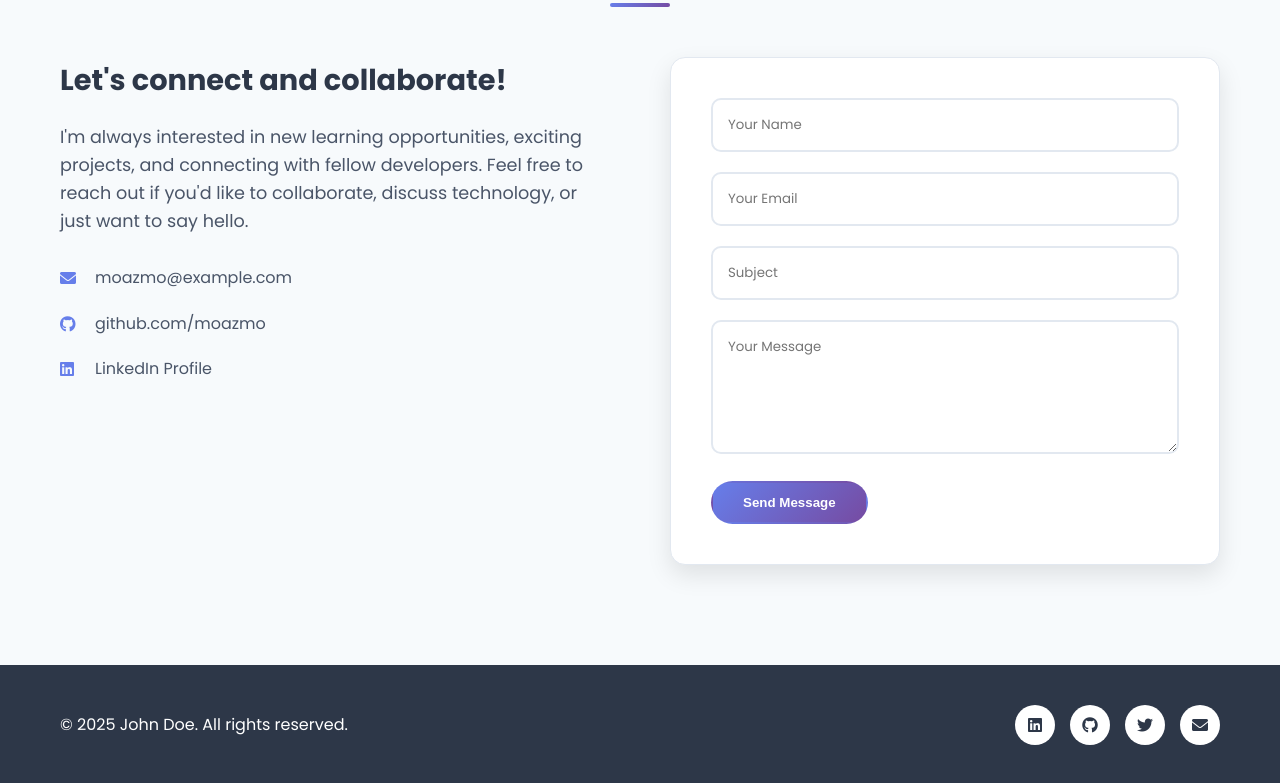
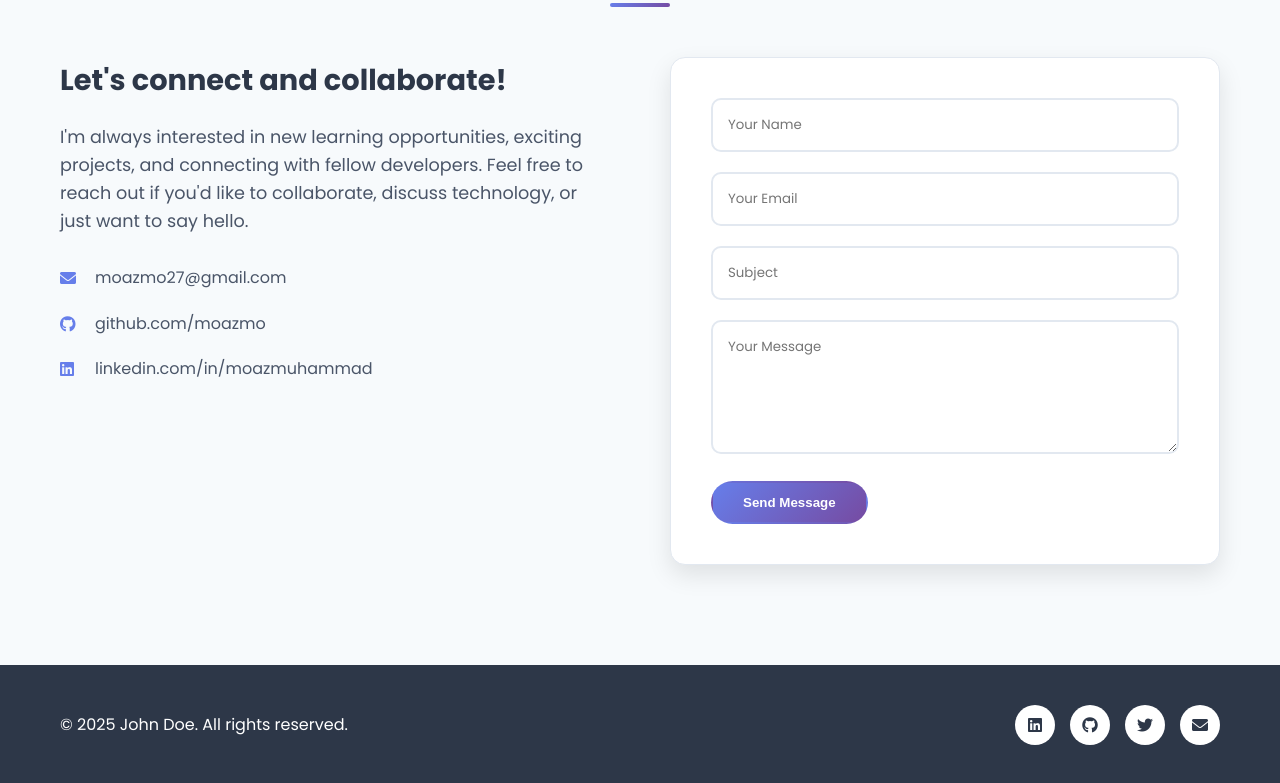
Before and after one commit to moazmo/interactive-cv-website, a website: page index.html in a window 1280 px wide. Shown: the part 4064-4847 px from the top of the page. Drawn offline with Linux system fonts and the light colour scheme.

Commit message:
Update contact information and LinkedIn profile link for accuracy

```diff
--- a/index.html
+++ b/index.html
@@ -59,7 +59,7 @@
                         <a href="https://www.linkedin.com/in/moazmuhammad/?locale=en_US" class="social-link" target="_blank"><i class="fab fa-linkedin"></i></a>
                         <a href="https://github.com/moazmo" class="social-link" target="_blank"><i class="fab fa-github"></i></a>
                         <a href="https://www.facebook.com/moaz.mahmed.75" class="social-link" target="_blank"><i class="fab fa-facebook"></i></a>
-                        <a href="mailto:moazmo@example.com" class="social-link"><i class="fas fa-envelope"></i></a>
+                        <a href="mailto:moazmo27@gmail.com" class="social-link"><i class="fas fa-envelope"></i></a>
                     </div>
                 </div>
             </div>
@@ -343,7 +343,7 @@
                     <div class="contact-details">
                         <div class="contact-item">
                             <i class="fas fa-envelope"></i>
-                            <span>moazmo@example.com</span>
+                            <span>moazmo27@gmail.com</span>
                         </div>
                         <div class="contact-item">
                             <i class="fab fa-github"></i>
@@ -351,7 +351,7 @@
                         </div>
                         <div class="contact-item">
                             <i class="fab fa-linkedin"></i>
-                            <span>LinkedIn Profile</span>
+                            <span>linkedin.com/in/moazmuhammad</span>
                         </div>
                     </div>
                 </div>
```
